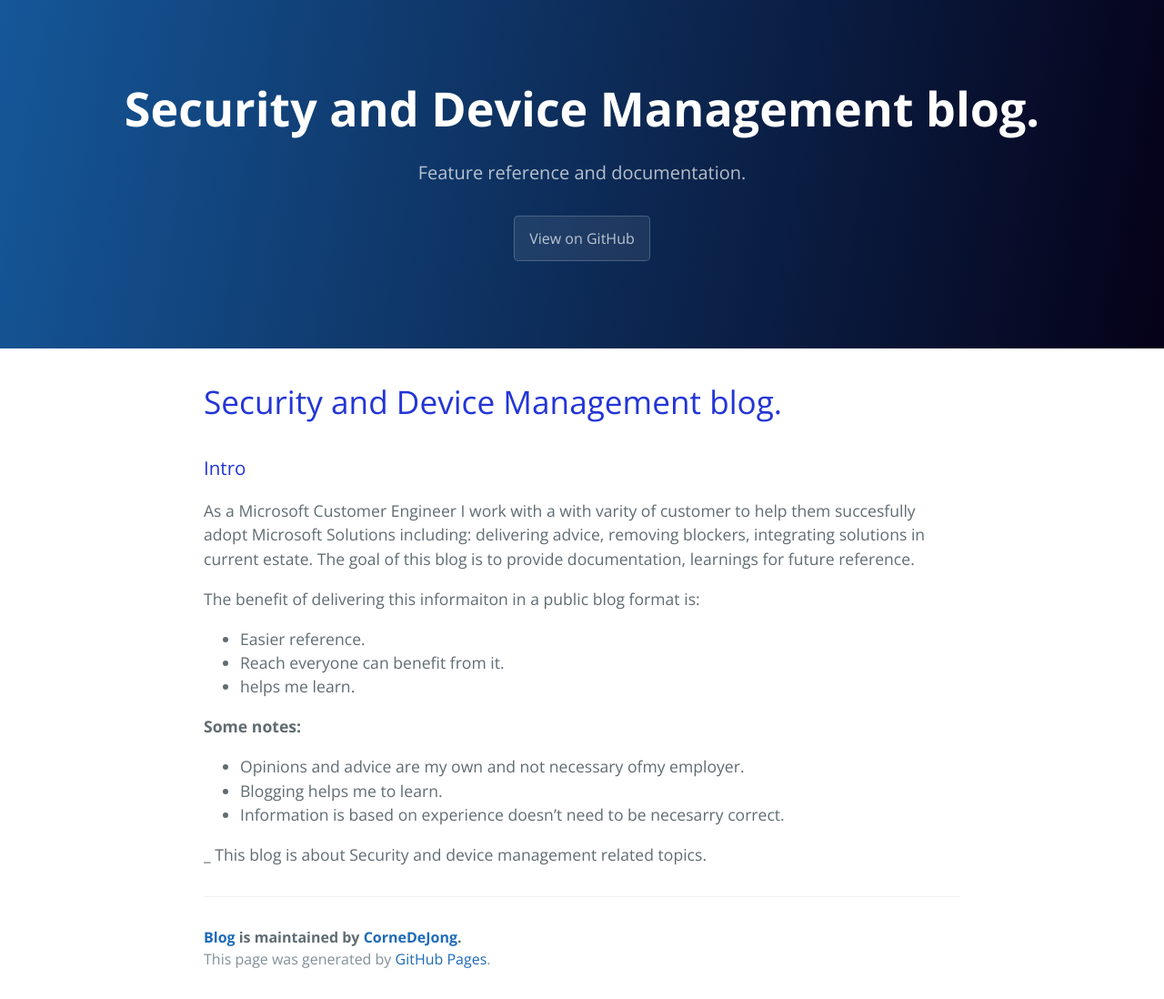
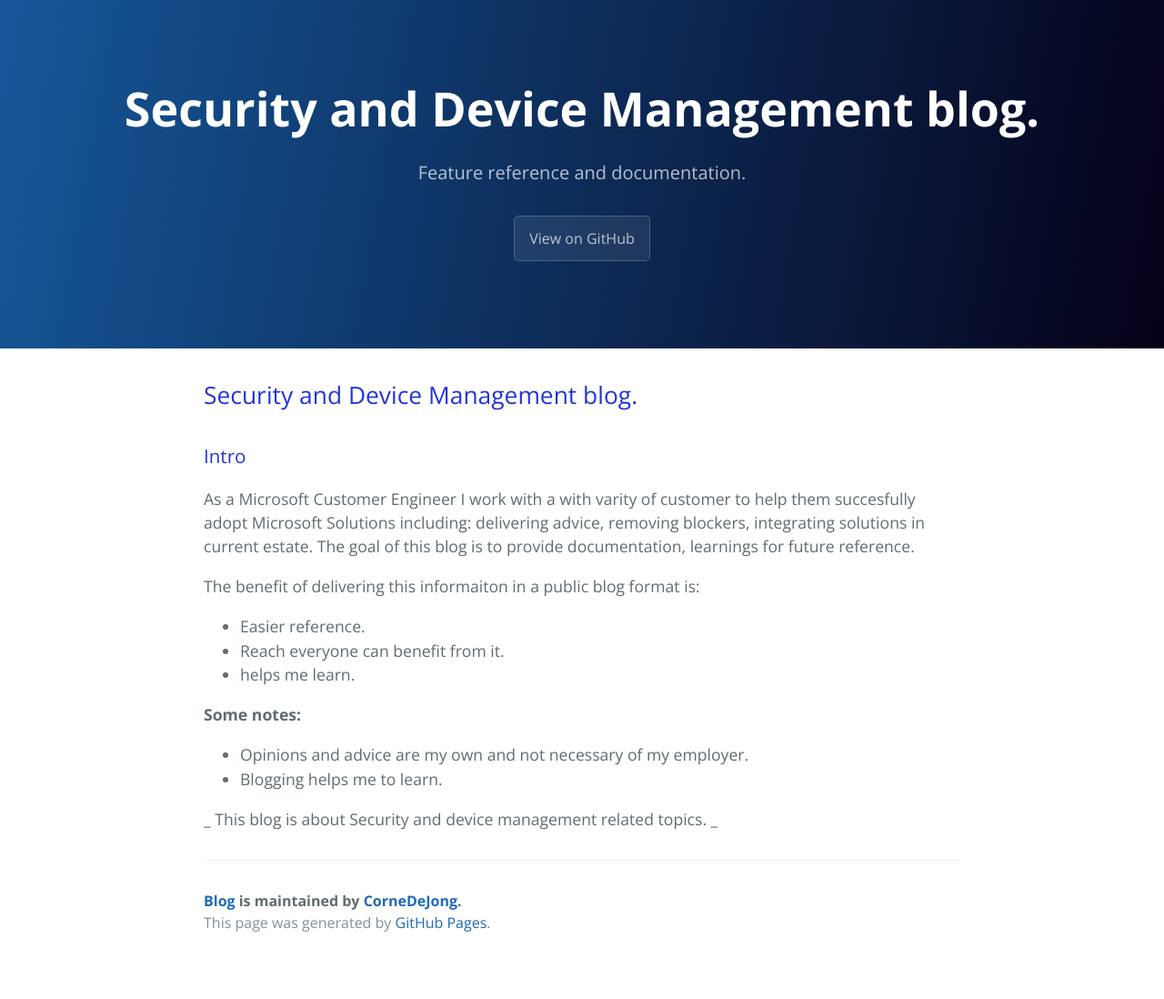
Before and after one commit to CorneDeJong/Blog, a Jekyll site: the page built from index.md, in a window 1280 px wide. Shown: the whole page at 91% size. Built offline with Jekyll 4.4.1, drawn with Linux system fonts in a browser that asks for light colours; our own code applies the rules of GitHub Pages for plain Markdown files; after the commit the page ends 1058 px from its top, so only the background shows below that.

Commit message:
changes1

```diff
--- a/index.md
+++ b/index.md
@@ -1,4 +1,4 @@
-# Security and Device Management blog.
+## Security and Device Management blog.
 
 ### Intro
 
@@ -6,14 +6,12 @@
 The goal of this blog is to provide documentation, learnings for future reference.
 
 The benefit of delivering this informaiton in a public blog format is:
-- Easier reference.
-- Reach everyone can benefit from it.
-- helps me learn.
++ Easier reference.
++ Reach everyone can benefit from it.
++ helps me learn.
 
 **Some notes:**
-- Opinions and advice are my own and not necessary ofmy employer.
-- Blogging helps me to learn.
-- Information is based on experience doesn't need to be necesarry correct.
++ Opinions and advice are my own and not necessary of my employer.
++ Blogging helps me to learn.
 
-
-_ This blog is about Security and device management related topics.
+_ This blog is about Security and device management related topics. _
```
